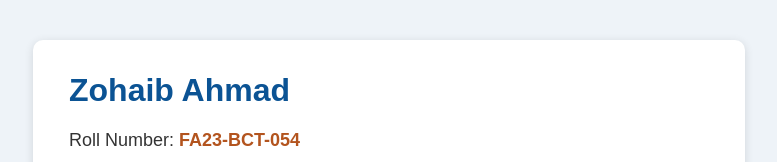
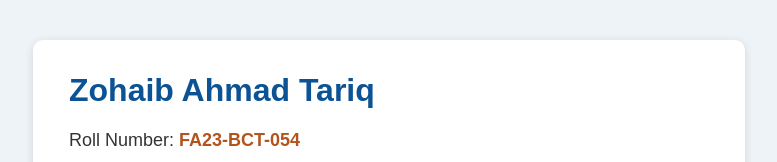
Before and after one commit to Zohaibahmad-shk/cicd-assignment-FA23-BCT-054, a plain HTML site: page index.html in a window 1280 px wide. Shown: the top 162 px of the page, without its empty margins (251-1028 px from the left). Drawn offline with Linux system fonts and the light colour scheme.

Commit message:
Fix heading - restore full name

```diff
--- a/index.html
+++ b/index.html
@@ -22,7 +22,7 @@
 </head>
 <body>
 <div class="card">
-    <h1 id="mainHeading">Zohaib Ahmad</h1>
+    <h1 id="mainHeading">Zohaib Ahmad Tariq</h1>
     <p class="roll">Roll Number: <span id="rollNumber">FA23-BCT-054</span></p>
     <p>This page is built, tested and deployed automatically by a Jenkins CI/CD pipeline.
        Every push to GitHub rebuilds the Docker image, runs the Selenium test suite and,
```
